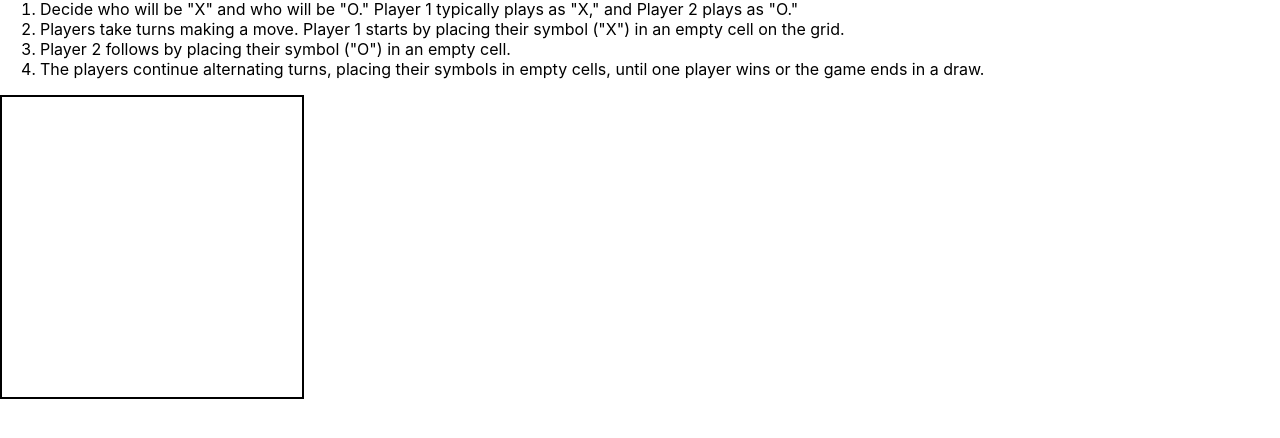
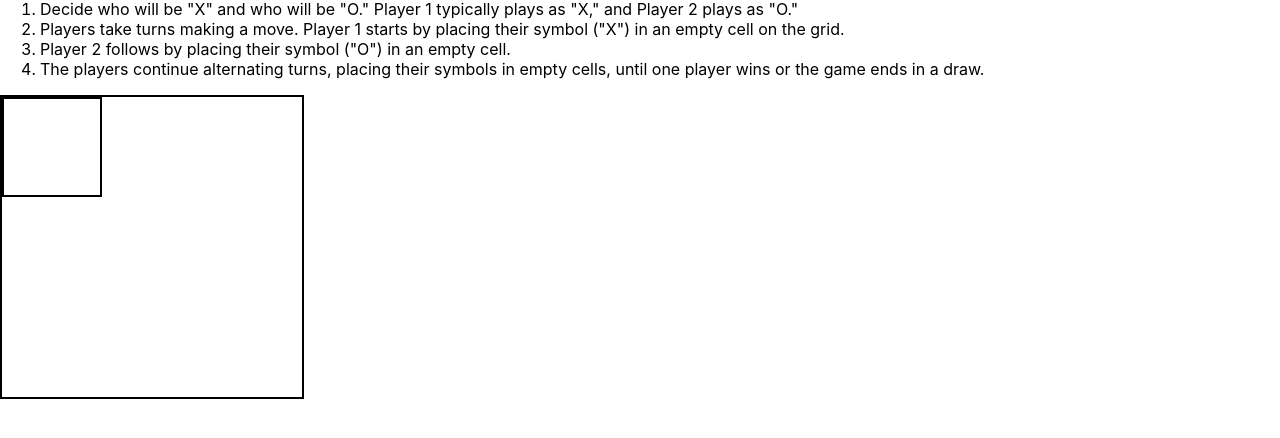
Before and after one commit to yadi-90/Games, a React (Create React App) app in the folder first-project/: page / in a window 1280 px wide. Shown: the part 192-630 px from the top of the page. Built offline with nearby package versions, Linux system fonts and the light colour scheme.

Commit message:
made a square inside game board

```diff
--- a/first-project/src/App.css
+++ b/first-project/src/App.css
@@ -14,3 +14,13 @@
   flex-wrap: wrap;
   border: solid 2px black
 }
+
+.square{
+  width: 100px;
+  height: 100px;
+  border: solid 2px black;
+  box-sizing: border-box;
+  display:flex;
+  justify-content: center;
+  align-items: center;
+}
```
